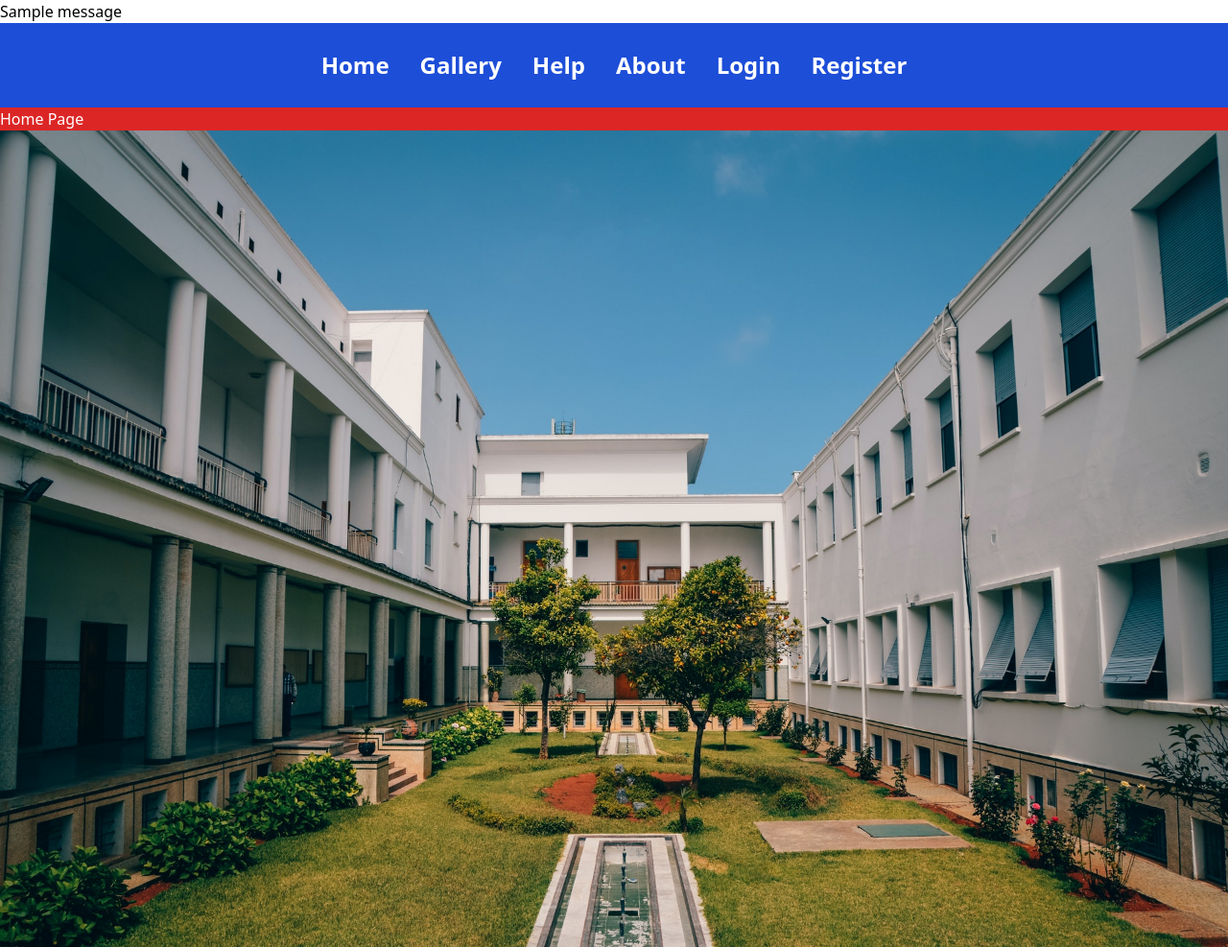
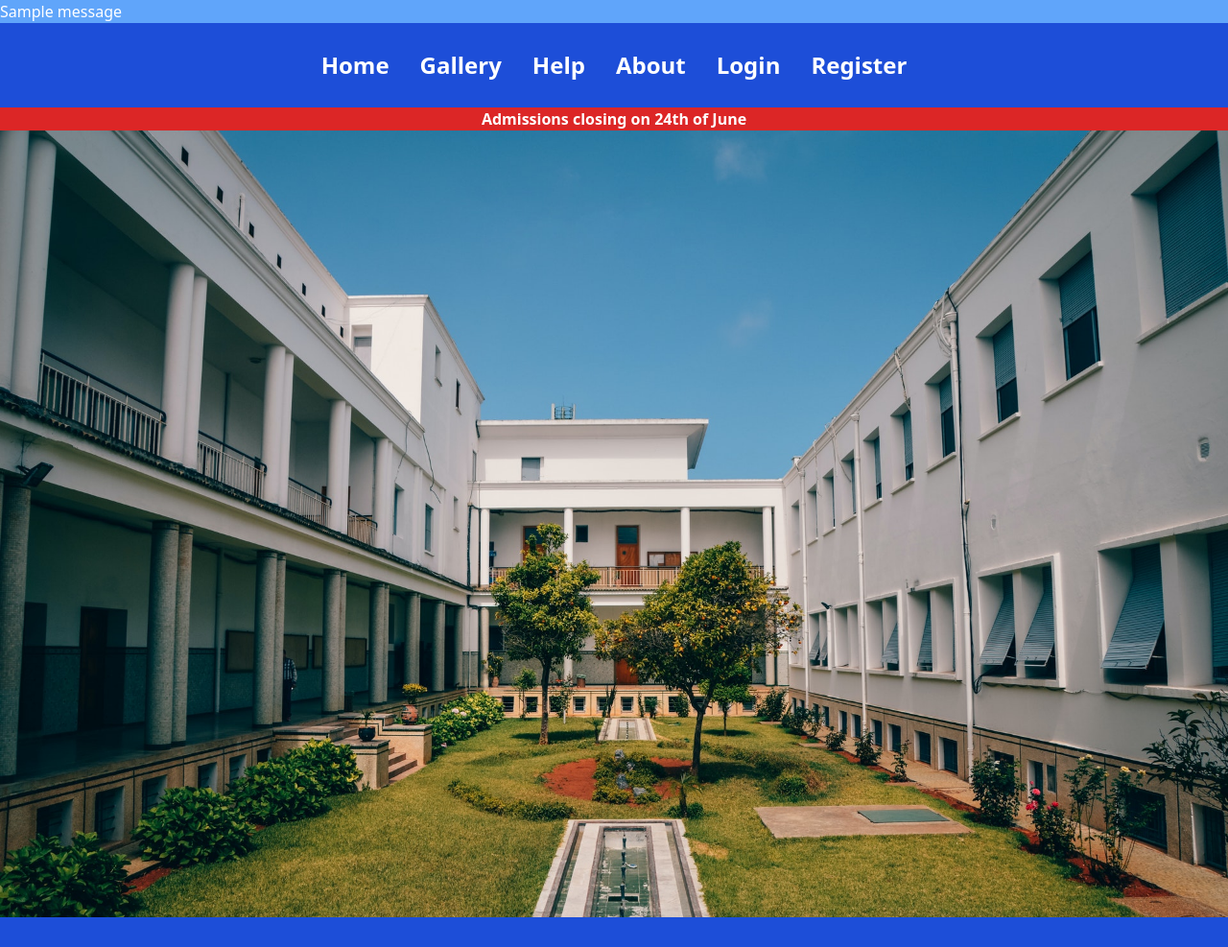
Before and after one commit to ryonistic/brimstone, a Django app: page / in a window 1280 px wide. Shown: the whole page at 96% size. After the commit the page ends 956 px from the top, so only its background shows below. Run offline with Django 4.2, Linux system fonts and the light colour scheme; tables that the repository leaves empty hold one stand-in row (values such as "Sample post"); one stand-in notice (Sample message) is shown.

Commit message:
April 17 evening

```diff
--- a/brimstone/blog/views.py
+++ b/brimstone/blog/views.py
@@ -2,4 +2,4 @@ from django.shortcuts import render
 
 
 def home(request):
-    return render(request, 'home.html', {})
+    return render(request, 'home.html', {'date_of_closing':'24th of June'})
--- a/brimstone/static/css/styles.css
+++ b/brimstone/static/css/styles.css
@@ -488,6 +488,22 @@ Ensure the default browser behavior of the `hidden` attribute.
   display: grid;
 }
 
+.aspect-auto {
+  aspect-ratio: auto;
+}
+
+.h-64 {
+  height: 16rem;
+}
+
+.max-h-64 {
+  max-height: 16rem;
+}
+
+.w-full {
+  width: 100%;
+}
+
 .flex-wrap {
   flex-wrap: wrap;
 }
@@ -533,6 +549,21 @@ Ensure the default browser behavior of the `hidden` attribute.
   background-color: rgb(29 78 216 / var(--tw-bg-opacity));
 }
 
+.bg-green-500 {
+  --tw-bg-opacity: 1;
+  background-color: rgb(34 197 94 / var(--tw-bg-opacity));
+}
+
+.bg-blue-400 {
+  --tw-bg-opacity: 1;
+  background-color: rgb(96 165 250 / var(--tw-bg-opacity));
+}
+
+.object-cover {
+  -o-object-fit: cover;
+     object-fit: cover;
+}
+
 .p-2 {
   padding: 0.5rem;
 }
--- a/brimstone/templates/base.html
+++ b/brimstone/templates/base.html
@@ -10,7 +10,7 @@
   <body>
       {%if messages%}
       {%for message in messages%}
-      {{ message }}
+      <p class="text-white bg-blue-400">{{ message }}</p>
       {%endfor%}
       {%endif%}
     {%include 'navbar.html'%}
--- a/brimstone/templates/home.html
+++ b/brimstone/templates/home.html
@@ -2,6 +2,6 @@
 {%load static%}
 {%block title%}Home{%endblock title%}
 {%block content%}
-<h1 class="bg-red-600 text-white">Home Page</h1>
-<img src="{% static 'images/college.jpg' %}" alt="">
+<h1 class="bg-red-600 text-white font-bold text-center">Admissions closing on {{date_of_closing}}</h1>
+<img class="w-full object-cover" style="max-height:820px;" src="{% static 'images/college.jpg' %}" alt="">
 {%endblock content%}
--- a/brimstone/users/views.py
+++ b/brimstone/users/views.py
@@ -1,3 +1,5 @@
+"""Authentication views are listed here, any changes you make will affect
+the authentication."""
 from django.shortcuts import render, redirect
 from django.contrib.auth import authenticate, login as logthemin, logout as logthemout
 from .forms import UserRegisterForm
@@ -12,6 +14,7 @@ def login(request):
             user = authenticate(request, username=username,password=password)
             if user is not None:
                 logthemin(request, user)
+                messages.success(request, 'Logged in')
                 return redirect('home')
         else:
             return render(request, 'login.html', {})
@@ -21,6 +24,7 @@ def login(request):
 def logout(request):
     if request.user.is_authenticated:
         logthemout(request)
+        messages.success(request, 'Logged out')
         return redirect('home')
     else:
         return redirect('login')
```
